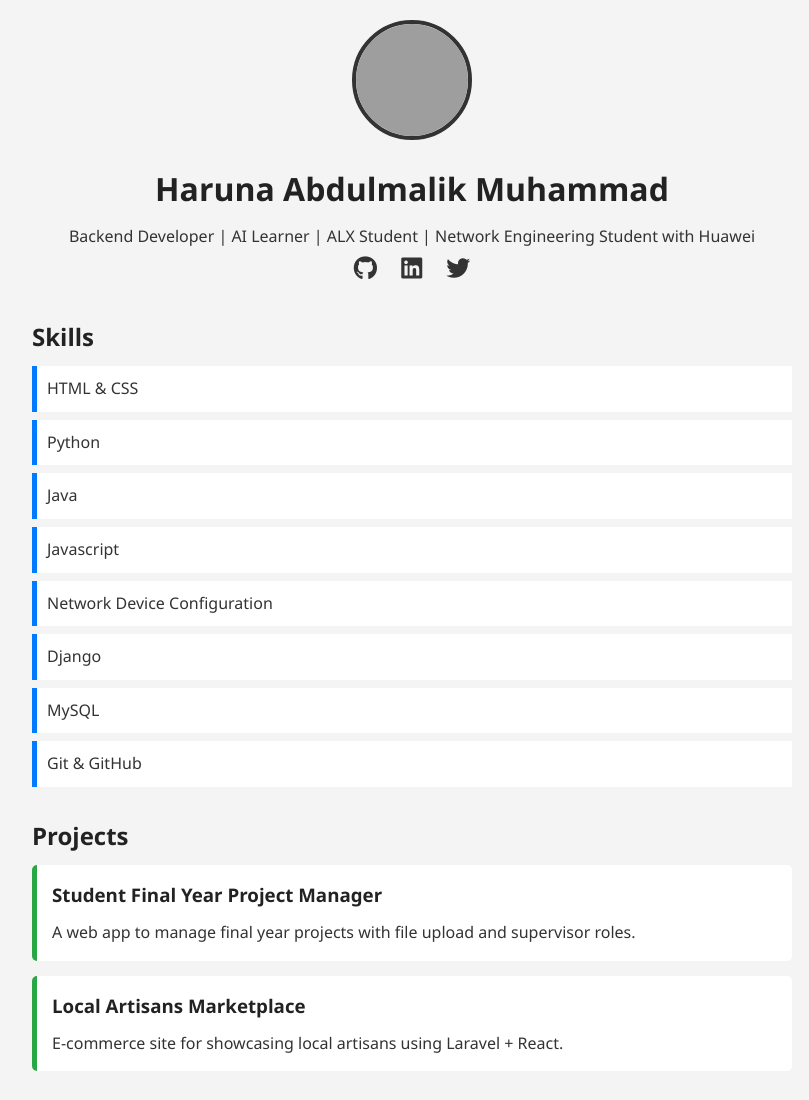
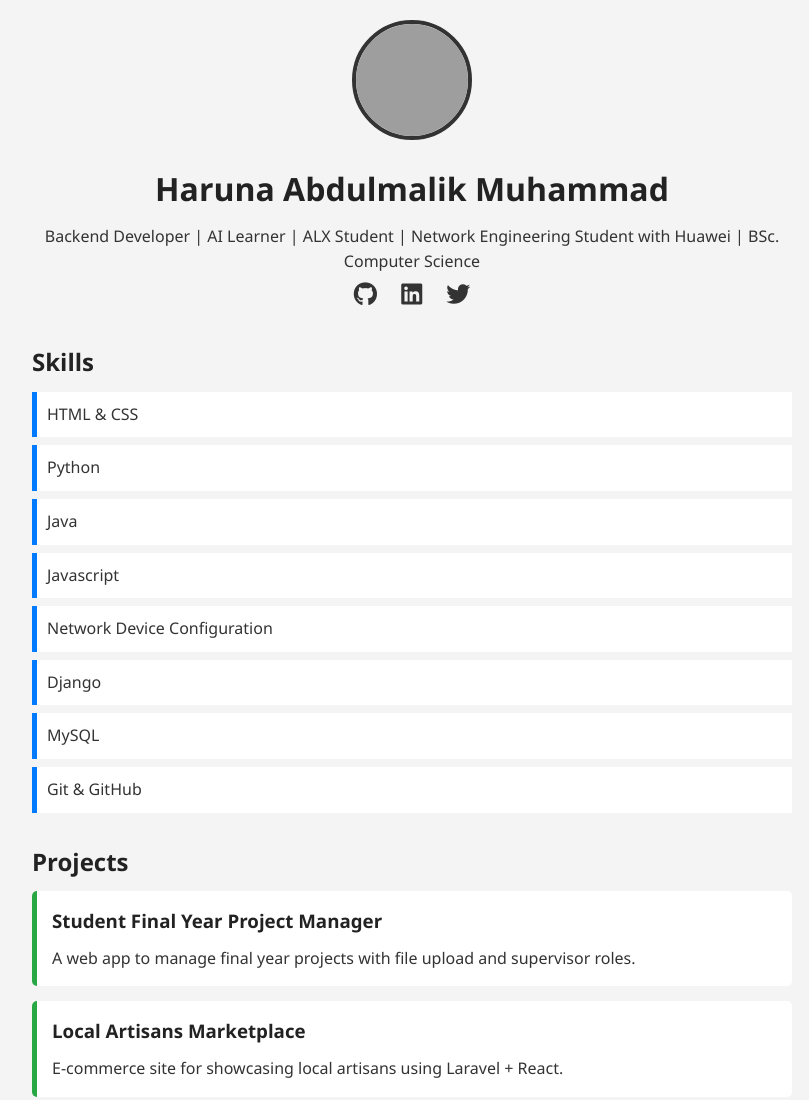
Before and after one commit to nuraddeen2014/portfolio, a plain HTML site: page index.html in a window 1280 px wide. Shown: the whole page, without its empty margins (228-1037 px from the left). Drawn offline with Linux system fonts and the light colour scheme; grey boxes are pictures that could not be loaded.

Commit message:
Update index.html

```diff
--- a/index.html
+++ b/index.html
@@ -13,7 +13,7 @@
     <header>
       <img src="professional.png" alt="Profile Photo" class="profile-img"/>
       <h1>Haruna Abdulmalik Muhammad</h1>
-      <p>Backend Developer | AI Learner | ALX Student | Network Engineering Student with Huawei</p>
+      <p>Backend Developer | AI Learner | ALX Student | Network Engineering Student with Huawei | BSc. Computer Science</p>
       <div class="social-icons">
         <a href="#"><i class="fab fa-github"></i></a>
         <a href="#"><i class="fab fa-linkedin"></i></a>
```
